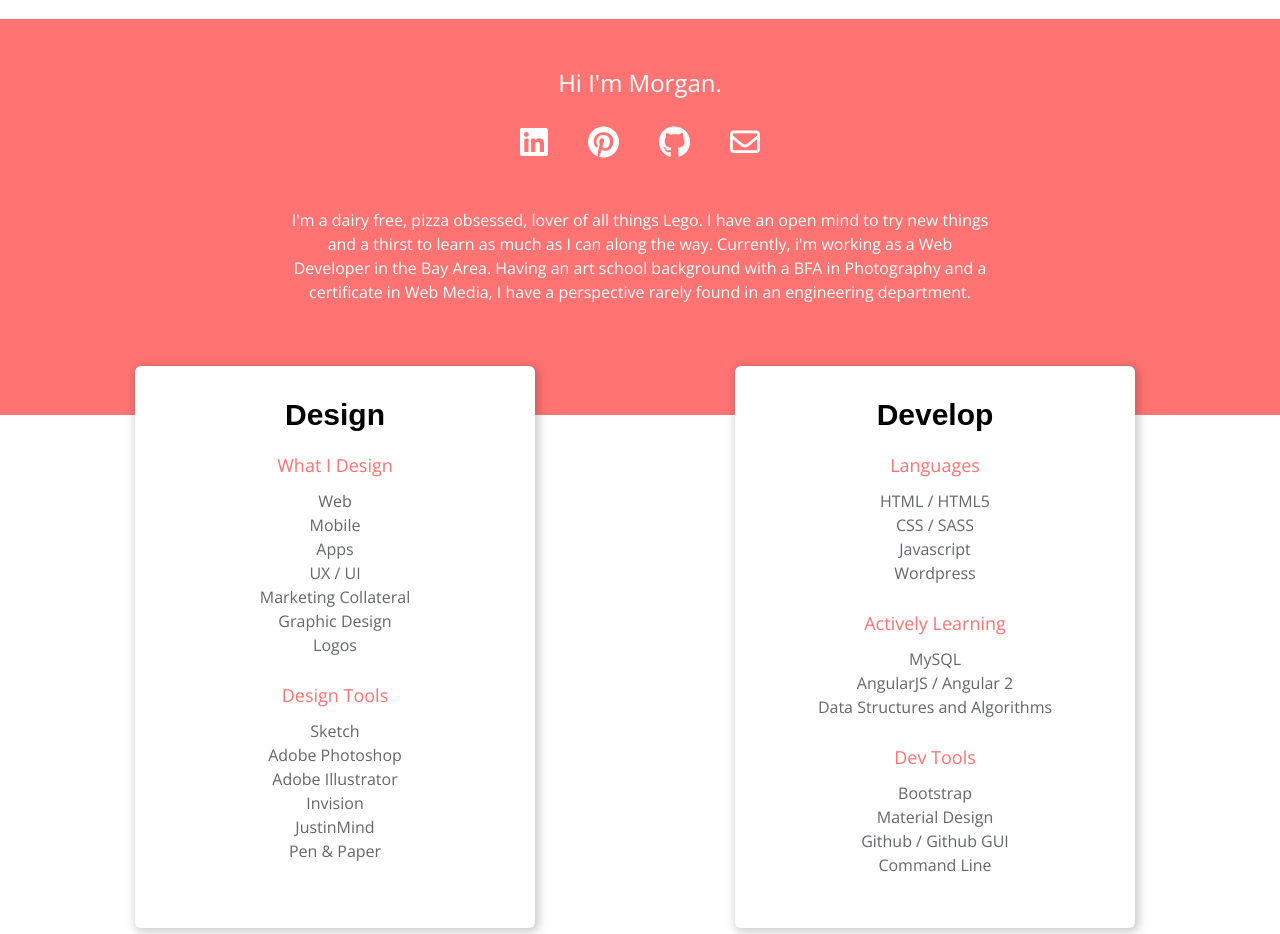
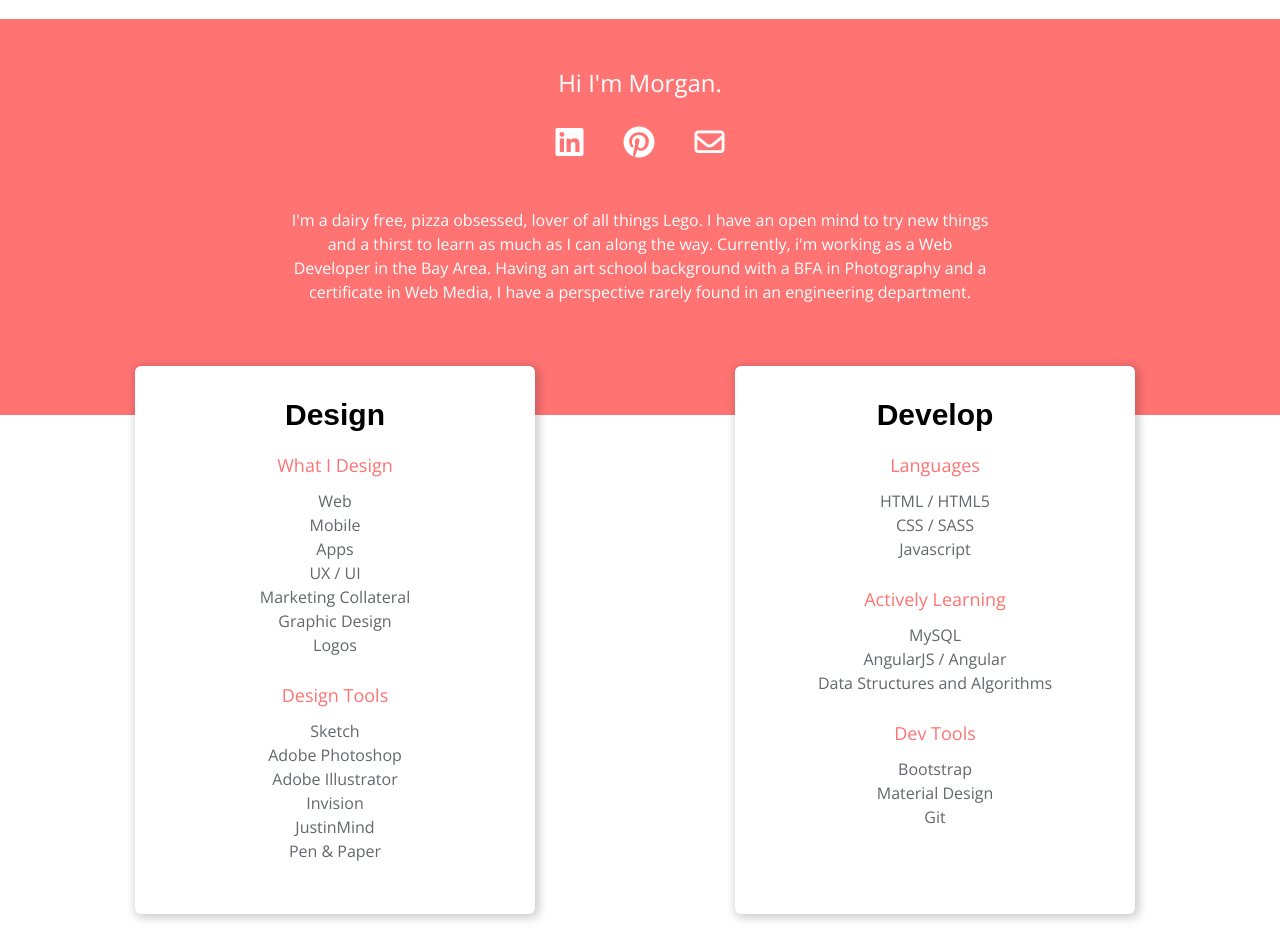
Before and after one commit to morgantaylor/Angular2-Portfolio-Project, an Angular app: page /home in a window 1280 px wide. Shown: the part 658-1592 px from the top of the page. Built offline with nearby package versions, Linux system fonts and the light colour scheme.

Commit message:
Z clean up

```diff
--- a/src/app/footer/footer.component.html
+++ b/src/app/footer/footer.component.html
@@ -6,9 +6,6 @@
     <a href="https://www.pinterest.com/mataylor8/" target="_blank">
       <span class="fa fa-pinterest" aria-hidden="true"></span>
     </a>
-    <a href="https://github.com/morgantaylor" target="_blank">
-      <span class="fa fa-github" aria-hidden="true"></span>
-    </a>
     <a href="mailto:mtwebmedia@gmail.com?Subject=Greetings!">
       <span class="fa fa-envelope-o" aria-hidden="true"></span>
     </a>
--- a/src/app/home/home.component.html
+++ b/src/app/home/home.component.html
@@ -18,9 +18,6 @@
       </a>
       <a href="https://www.pinterest.com/mataylor8/" target="_blank">
         <span class="fa fa-pinterest" aria-hidden="true"></span>
-      </a>
-      <a href="https://github.com/morgantaylor" target="_blank">
-        <span class="fa fa-github" aria-hidden="true"></span>
       </a>
       <a href="mailto:mtwebmedia@gmail.com?Subject=Greetings!">
         <span class="fa fa-envelope-o" aria-hidden="true"></span>
@@ -60,20 +57,18 @@
         <li>HTML / HTML5</li>
         <li>CSS / SASS</li>
         <li>Javascript</li>
-        <li>Wordpress</li>
       </ul>
       <div class="card-title coral">Actively Learning</div>
       <ul class="list-unstyled">
         <li>MySQL</li>
-        <li>AngularJS / Angular 2</li>
+        <li>AngularJS / Angular</li>
         <li>Data Structures and Algorithms</li>
       </ul>
       <div class="card-title coral">Dev Tools</div>
       <ul class="list-unstyled">
         <li>Bootstrap</li>
         <li>Material Design</li>
-        <li>Github / Github GUI</li>
-        <li>Command Line</li>
+        <li>Git</li>
       </ul>
     </div>
   </div>
```
